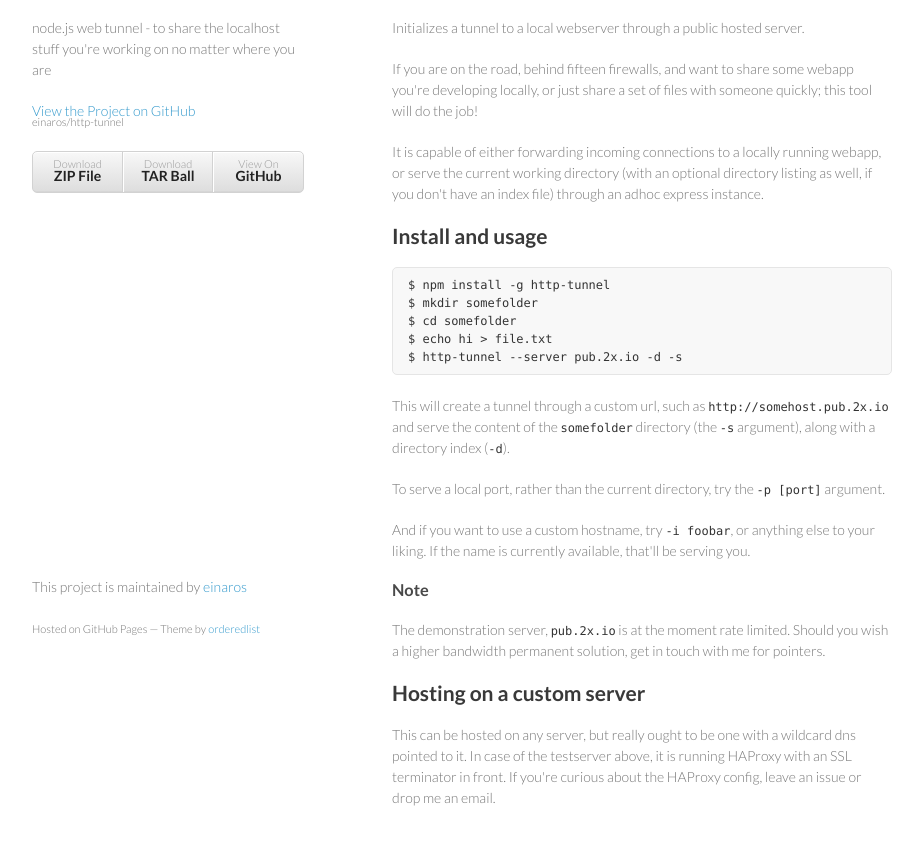
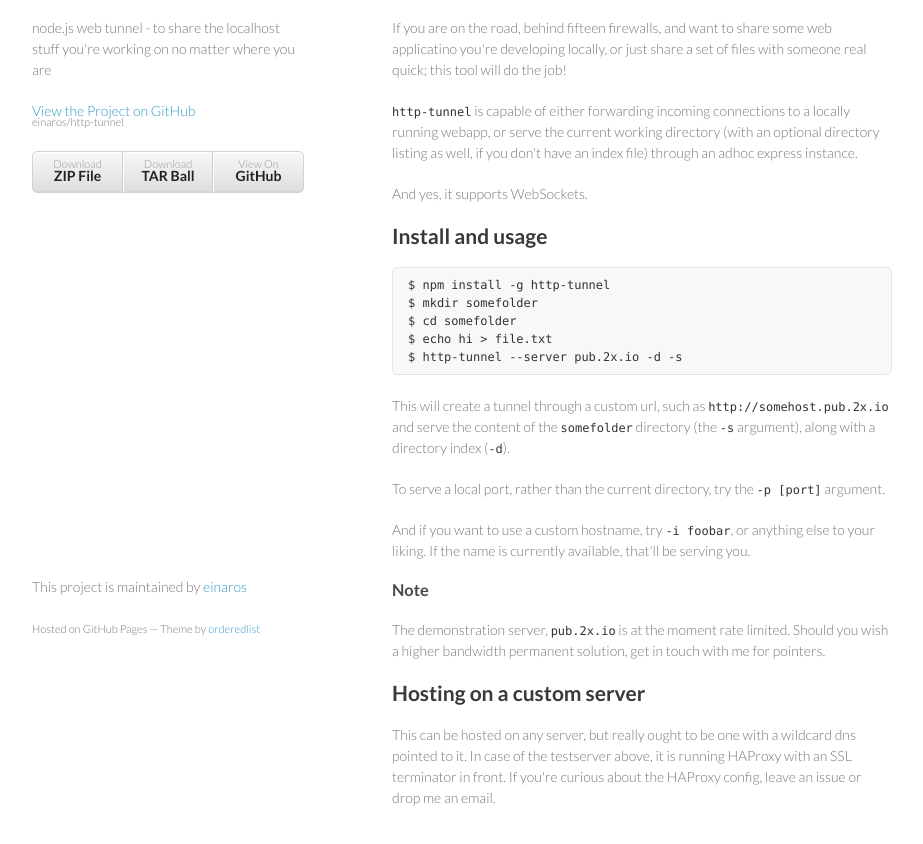
Before and after one commit to einaros/http-tunnel, a plain HTML site: page index.html in a window 1280 px wide. Shown: the part 92-936 px from the top of the page, without its empty margins (178-1101 px from the left). Drawn offline with Linux system fonts and the light colour scheme.

```diff
--- a/index.html
+++ b/index.html
@@ -30,11 +30,11 @@
       <section>
         <h1>http-tunnel</h1>
 
-<p>Initializes a tunnel to a local webserver through a public hosted server.</p>
+<p>If you are on the road, behind fifteen firewalls, and want to share some web applicatino you're developing locally, or just share a set of files with someone real quick; this tool will do the job!</p>
 
-<p>If you are on the road, behind fifteen firewalls, and want to share some webapp you're developing locally, or just share a set of files with someone quickly; this tool will do the job!</p>
+<p><code>http-tunnel</code> is capable of either forwarding incoming connections to a locally running webapp, or serve the current working directory (with an optional directory listing as well, if you don't have an index file) through an adhoc express instance.</p>
 
-<p>It is capable of either forwarding incoming connections to a locally running webapp, or serve the current working directory (with an optional directory listing as well, if you don't have an index file) through an adhoc express instance.</p>
+<p>And yes, it supports WebSockets.</p>
 
 <h2>Install and usage</h2>
 
```
Also changed, not shown: params.json (+1 -1 lines).
